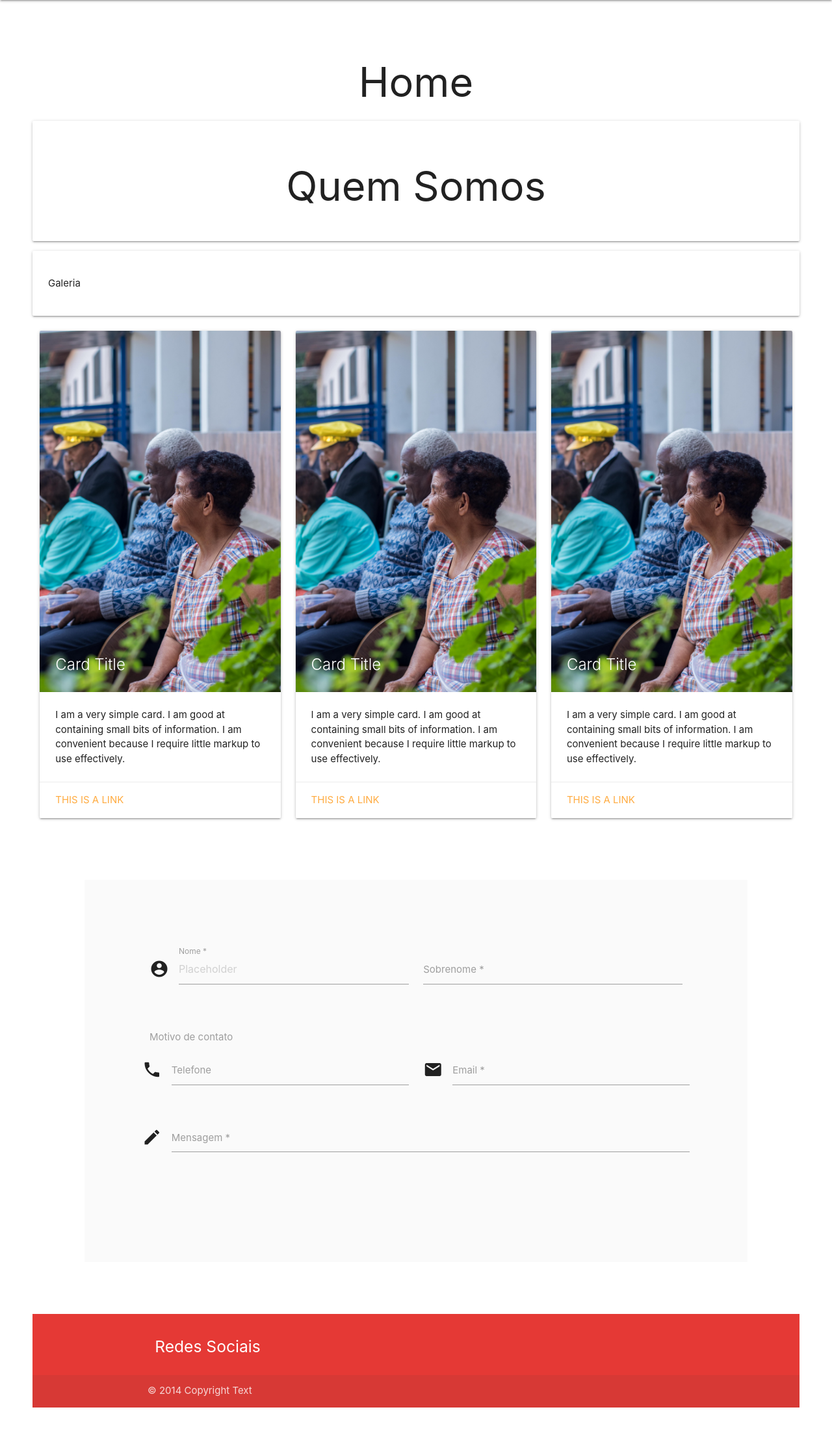
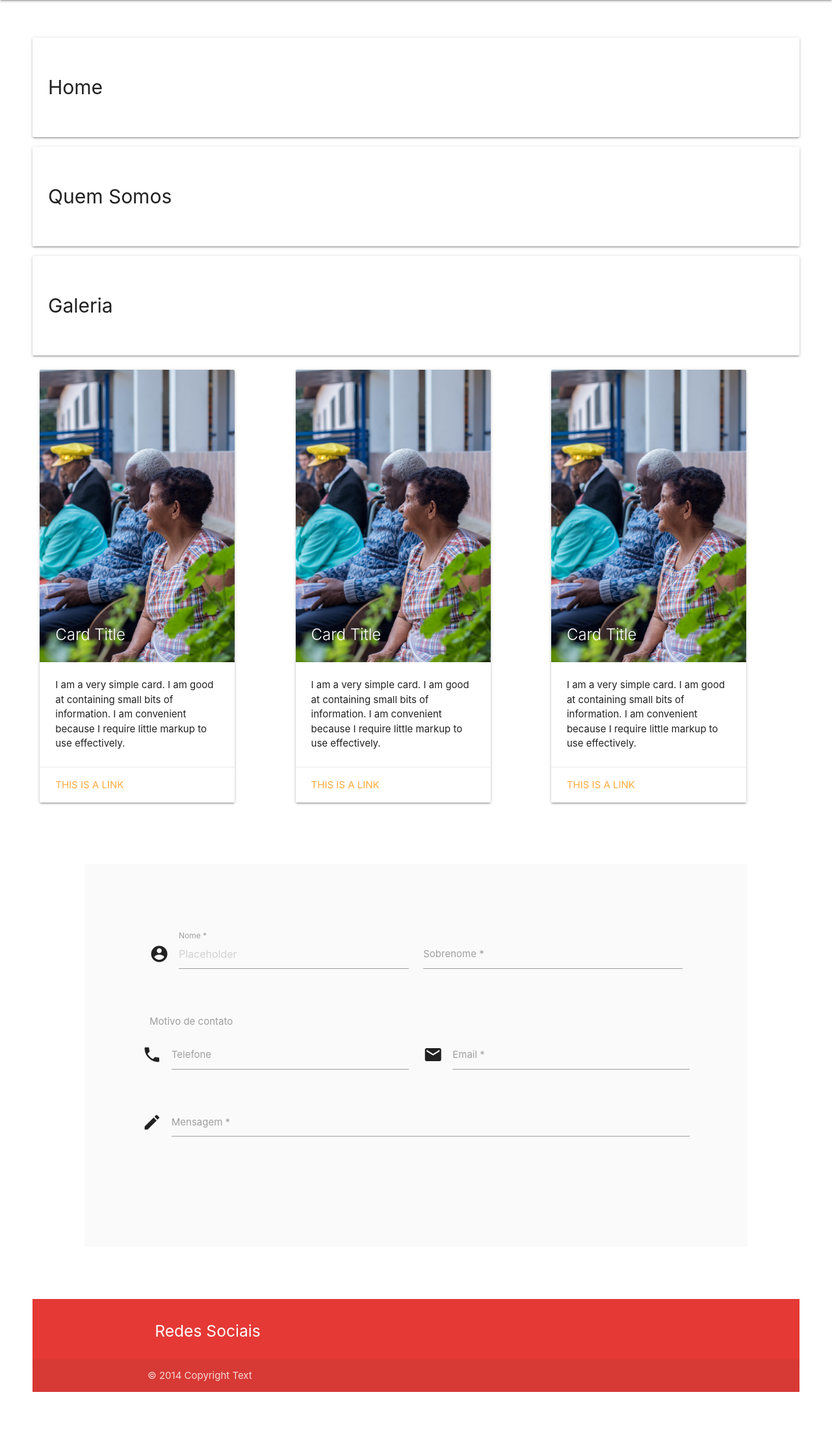
Before and after one commit to paulapaiva/siteBoccia, a PHP site: page / in a window 1280 px wide. Shown: the part 64-2280 px from the top of the page at 65% size. After the commit the page ends 2206 px from the top, so only its background shows below. Run offline with PHP 8.4, Linux system fonts and the light colour scheme; style sheets or scripts are compiled from the project's sources.

Commit message:
Alteracao no css

```diff
--- a/index.html
+++ b/index.html
@@ -31,17 +31,16 @@
 
 		<div class="content">
 			<div id="home">
-				<h1>Home </h1>
-
-			</div>
-			<div id="knowus">
-				<div class="card-panel ">
-					<h1> Quem Somos</h1>
+				<div class="card-panel subtitle">
+					<p class="subtitle">Home </p>
 				</div>
 
+			<div id="knowus">
+				<div class="card-panel subtitle">
+					<p class="subtitle"> Quem Somos</p>
+				</div>
+			</div>
 
-
-			</div>
 			<div id="gallery">
 				<div class="card-panel subtitle">
 					<p class="subtitle">Galeria</p>
@@ -150,7 +149,7 @@
 			</div>
 
 		</div>
-
+	</div>
 	<div class="footer">
 		<footer class="page-footer red darken-1">
 	        <div class="container">
@@ -183,7 +182,5 @@
     <script type="text/javascript" src="resources/js/materialize.min.js"></script>
     <script type="text/javascript" src="resources/js/index.js"></script>
 
-
-</script>
 	</body>
 </html>
--- a/resources/css/index.css
+++ b/resources/css/index.css
@@ -1,7 +1,7 @@
 
   body {
     display: flex;
-    min-height: 100px;
+    min-height: 100vh;
     flex-direction: column;
   }
 
@@ -10,23 +10,45 @@
   }
 
   h1 {
-  	text-align:center;
+    text-align:left;
+    margin-left: auto;
+    font-size: 2rem;
+
+  }
+
+  header {
+    margin-left: 10px;
+    margin-right: 90px;
+  }
+  .content {
+    padding: 50px;
 
   }
 
   .brand-logo {
-  	margin-left: 30px;
+    margin-left: 30px;
 
   }
 
-  .content {
+.card-image {
+  width:300px; /* you can use % */
+  height: auto;
+}
 
-    padding: 50px;
-  }
+.card {
+  width:300px;
+}
 
-  .contactUs {
+ .contactUs {
     padding: 100px;
     margin: 80px;
     background-color: #fafafa;
 
   }
+
+ .subtitle {
+  text-align:left;
+    margin-left: auto;
+    font-size: 2rem;
+
+ }
```
Lines whose indentation alone changed are shown as unchanged.
